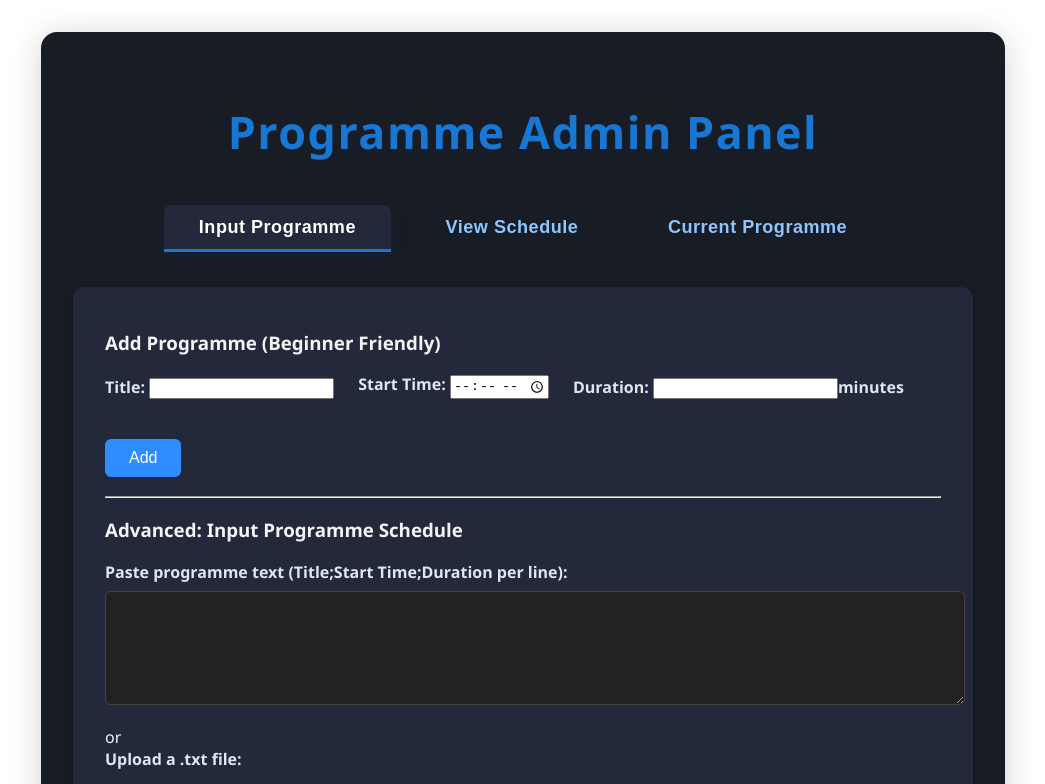
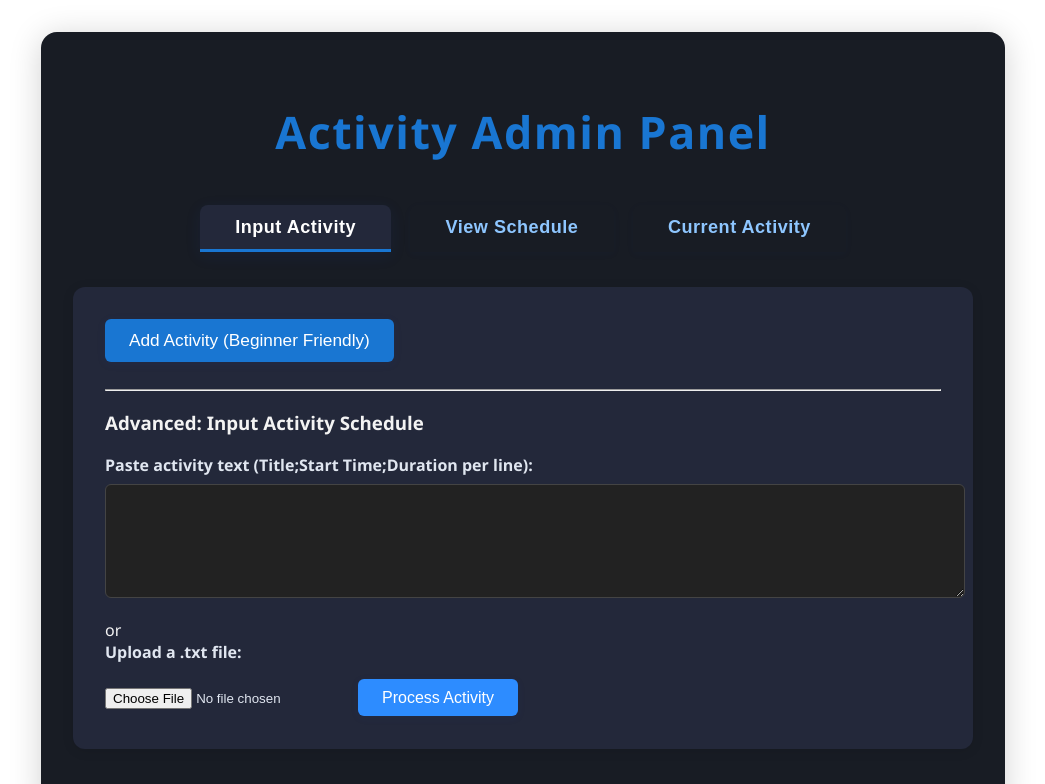
Before and after one commit to FortyMads/real-timeDisplay, an Angular app in the folder real-timeDisplay/: page /admin in a window 1280 px wide. Shown: the top 784 px of the page, without its empty margins (117-1162 px from the left). Built offline with nearby package versions, Linux system fonts and the light colour scheme.

Commit message:
feat: Add Activity form is now hidden and shown as a modal popup when triggered by a button. Added showAddActivityModal property to control modal visibility.

```diff
--- a/real-timeDisplay/src/app/admin/admin.component.html
+++ b/real-timeDisplay/src/app/admin/admin.component.html
@@ -1,16 +1,20 @@
 <div class="admin-container">
-  <h2 class="admin-title" style="font-size: 2.8rem; font-weight: 900; letter-spacing: 1.5px; margin-bottom: 2.2rem; color: #1976d2; text-align: center;">Programme Admin Panel</h2>
+  <h2 class="admin-title" style="font-size: 2.8rem; font-weight: 900; letter-spacing: 1.5px; margin-bottom: 2.2rem; color: #1976d2; text-align: center;">Activity Admin Panel</h2>
 
   <div class="admin-tabs">
-    <button [class.active]="selectedTab === 'input'" (click)="selectedTab = 'input'">Input Programme</button>
+    <button [class.active]="selectedTab === 'input'" (click)="selectedTab = 'input'">Input Activity</button>
     <button [class.active]="selectedTab === 'schedule'" (click)="selectedTab = 'schedule'">View Schedule</button>
-    <button [class.active]="selectedTab === 'current'" (click)="selectedTab = 'current'">Current Programme</button>
+    <button [class.active]="selectedTab === 'current'" (click)="selectedTab = 'current'">Current Activity</button>
   </div>
 
-  <!-- Input Programme Tab -->
+  <!-- Input Activity Tab -->
   <div *ngIf="selectedTab === 'input'" class="admin-card">
-    <h3>Add Programme (Beginner Friendly)</h3>
-    <form (ngSubmit)="addProgramme()" #programmeForm="ngForm" class="programme-form" style="display: flex; flex-direction: row; gap: 1.5rem; align-items: flex-end; flex-wrap: wrap; margin-bottom: 1.2rem;">
+    <button (click)="showAddActivityModal = true" class="add-activity-btn" style="margin-bottom: 1.2rem; background: #1976d2; color: #fff; border: none; border-radius: 6px; padding: 0.7rem 1.5rem; font-size: 1.08rem; cursor: pointer; box-shadow: 0 2px 8px rgba(30,64,175,0.10);">Add Activity (Beginner Friendly)</button>
+    <!-- Add Activity Modal -->
+    <div *ngIf="showAddActivityModal" class="modal-overlay">
+      <div class="modal-content">
+        <h3>Add Activity</h3>
+        <form (ngSubmit)="addProgramme(); showAddActivityModal = false" #activityForm="ngForm" class="programme-form" style="display: flex; flex-direction: row; gap: 1.5rem; align-items: flex-end; flex-wrap: wrap; margin-bottom: 1.2rem;">
           <div style="display: flex; flex-direction: column; min-width: 180px;">
             <label>Title:
               <input type="text" [(ngModel)]="newTitle" name="newTitle" required class="input-field" />
@@ -27,16 +31,19 @@
               <span class="duration-label">minutes</span>
             </label>
           </div>
-      <button type="submit" [disabled]="!programmeForm.form.valid" class="add-btn" style="margin-bottom: 0; height: 2.4rem;">Add</button>
+          <button type="submit" [disabled]="!activityForm.form.valid" class="add-btn" style="margin-bottom: 0; height: 2.4rem;">Add</button>
+          <button type="button" (click)="showAddActivityModal = false" class="cancel-btn" style="margin-bottom: 0; height: 2.4rem; background: #b71c1c; color: #fff; border: none; border-radius: 6px; padding: 0.7rem 1.5rem; font-size: 1.08rem; cursor: pointer;">Cancel</button>
         </form>
+      </div>
+    </div>
     <hr />
-    <h3>Advanced: Input Programme Schedule</h3>
-    <label for="programme-input" class="input-label">Paste programme text (Title;Start Time;Duration per line):</label>
+    <h3>Advanced: Input Activity Schedule</h3>
+    <label for="programme-input" class="input-label">Paste activity text (Title;Start Time;Duration per line):</label>
     <textarea id="programme-input" [(ngModel)]="inputText" (input)="onInputChange()" rows="5" class="input-area"></textarea>
     <div class="input-divider">or</div>
     <label for="file-upload" class="input-label">Upload a .txt file:</label>
     <input id="file-upload" type="file" accept=".txt" (change)="onFileSelected($event)" class="input-file">
-    <button class="process-btn" (click)="processInput()">Process Programme</button>
+    <button class="process-btn" (click)="processInput()">Process Activity</button>
   </div>
 
   <!-- View Schedule Tab -->
--- a/real-timeDisplay/src/app/admin/admin.component.ts
+++ b/real-timeDisplay/src/app/admin/admin.component.ts
@@ -44,11 +44,14 @@ export class AdminComponent implements OnDestroy {
   newStartTime: string = '';
   newDuration: number | null = null;
 
-  // For editing current programme
+  // For editing current activity
   editingCurrent: boolean = false;
   editTitle: string = '';
   editStartTime: string = '';
   editDuration: string = '';
+
+  // Control the add activity modal popup
+  showAddActivityModal: boolean = false;
 
   constructor(private sharedSchedule: SharedScheduleService) {
     // Listen for storage events for real-time refresh
@@ -63,7 +66,7 @@ export class AdminComponent implements OnDestroy {
   handleStorageEvent = (event: StorageEvent) => {
     if (event.key === 'programme-schedule' || event.key === 'programme-refresh') {
       this.schedule = this.sharedSchedule.getSchedule();
-      this.updateCurrentProgramme();
+      this.updateCurrentActivity();
       this.updateFutureItems();
     }
   }
@@ -92,7 +95,7 @@ export class AdminComponent implements OnDestroy {
     // Trigger refresh for all displays
     localStorage.setItem('programme-refresh', Date.now().toString());
     this.showModal = this.schedule.length > 0;
-    this.updateCurrentProgramme();
+    this.updateCurrentActivity();
     this.updateFutureItems();
     this.startTimer();
   }
@@ -136,7 +139,7 @@ export class AdminComponent implements OnDestroy {
     return end;
   }
 
-  updateCurrentProgramme(): void {
+  updateCurrentActivity(): void {
     const now = new Date();
     const current = this.schedule.find(p => p.startDate && p.endDate && now >= p.startDate && now < p.endDate);
     if (current) {
@@ -145,7 +148,7 @@ export class AdminComponent implements OnDestroy {
       this.remainingTime = this.formatMs(ms);
       this.remainingColor = this.getColor(ms);
     } else {
-      this.currentTitle = 'No active programme';
+      this.currentTitle = 'No active activity';
       this.remainingTime = '';
       this.remainingColor = 'gray';
     }
@@ -206,7 +209,7 @@ export class AdminComponent implements OnDestroy {
     this.sharedSchedule.setSchedule(this.schedule);
     localStorage.setItem('programme-refresh', Date.now().toString());
     this.schedule = this.sharedSchedule.getSchedule();
-    this.updateCurrentProgramme();
+    this.updateCurrentActivity();
     this.updateFutureItems();
   }
 
@@ -232,7 +235,7 @@ export class AdminComponent implements OnDestroy {
     this.newDuration = null;
   }
 
-  // For editing current programme
+  // For editing current activity
   startEditCurrent() {
     const now = new Date();
     const idx = this.schedule.findIndex(p => p.startDate && p.endDate && now >= p.startDate && now < p.endDate);
@@ -263,7 +266,7 @@ export class AdminComponent implements OnDestroy {
       this.sharedSchedule.setSchedule(this.schedule);
       localStorage.setItem('programme-refresh', Date.now().toString());
       this.schedule = this.sharedSchedule.getSchedule();
-      this.updateCurrentProgramme();
+      this.updateCurrentActivity();
       this.updateFutureItems();
       this.editingCurrent = false;
     }
@@ -290,7 +293,7 @@ export class AdminComponent implements OnDestroy {
 
   startTimer(): void {
     this.stopTimer();
-    this.timer = setInterval(() => this.updateCurrentProgramme(), 1000);
+    this.timer = setInterval(() => this.updateCurrentActivity(), 1000);
   }
 
   stopTimer(): void {
@@ -325,7 +328,7 @@ export class AdminComponent implements OnDestroy {
       localStorage.setItem('programme-refresh', Date.now().toString());
       // Reload schedule from local storage for all tabs
       this.schedule = this.sharedSchedule.getSchedule();
-      this.updateCurrentProgramme();
+      this.updateCurrentActivity();
     }
   }
 
@@ -365,7 +368,7 @@ export class AdminComponent implements OnDestroy {
     const url = window.URL.createObjectURL(blob);
     const a = document.createElement('a');
     a.href = url;
-    a.download = 'programme-schedule.txt';
+    a.download = 'activity-schedule.txt';
     document.body.appendChild(a);
     a.click();
     setTimeout(() => {
```
Lines whose indentation alone changed are shown as unchanged.
